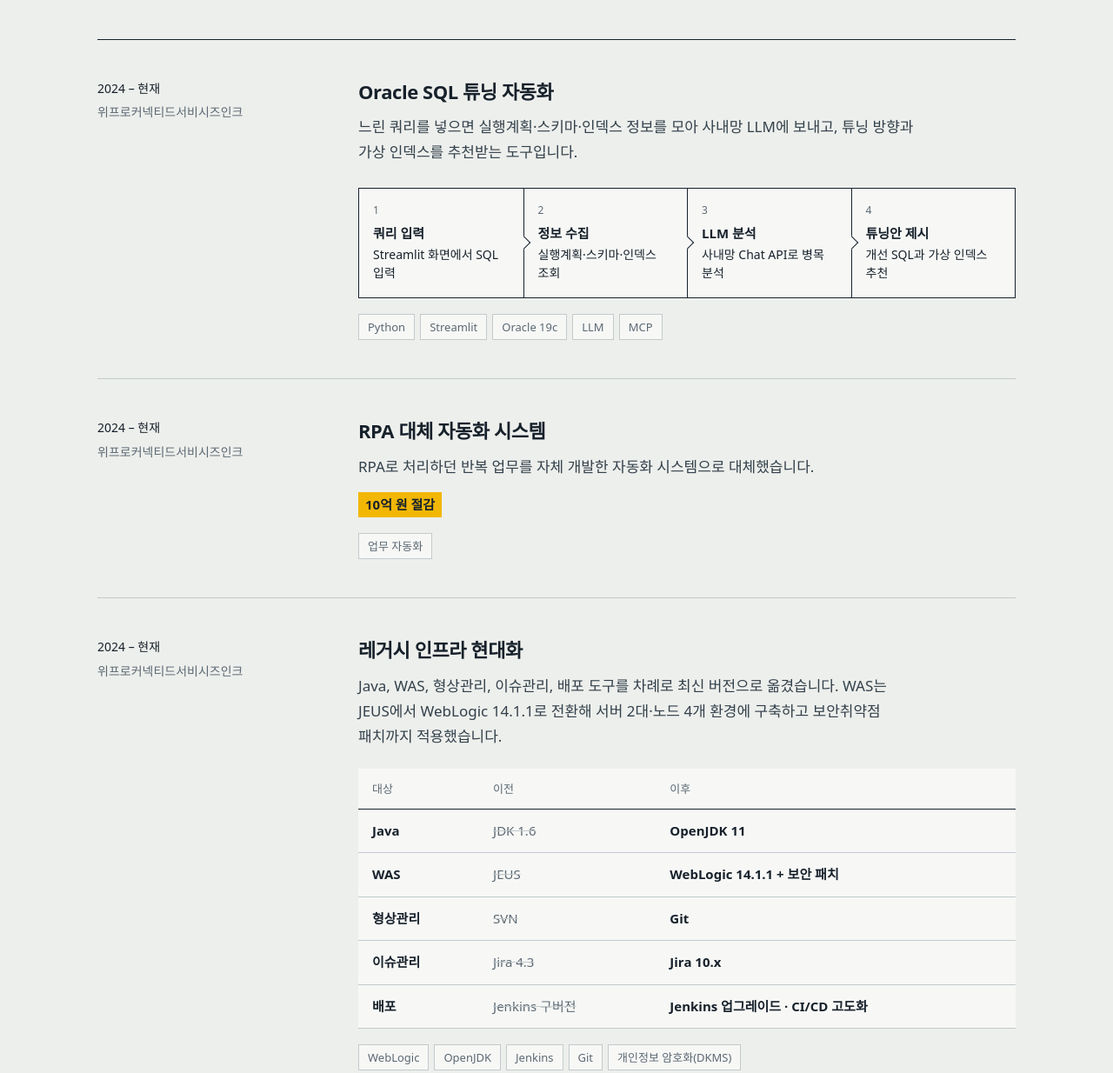
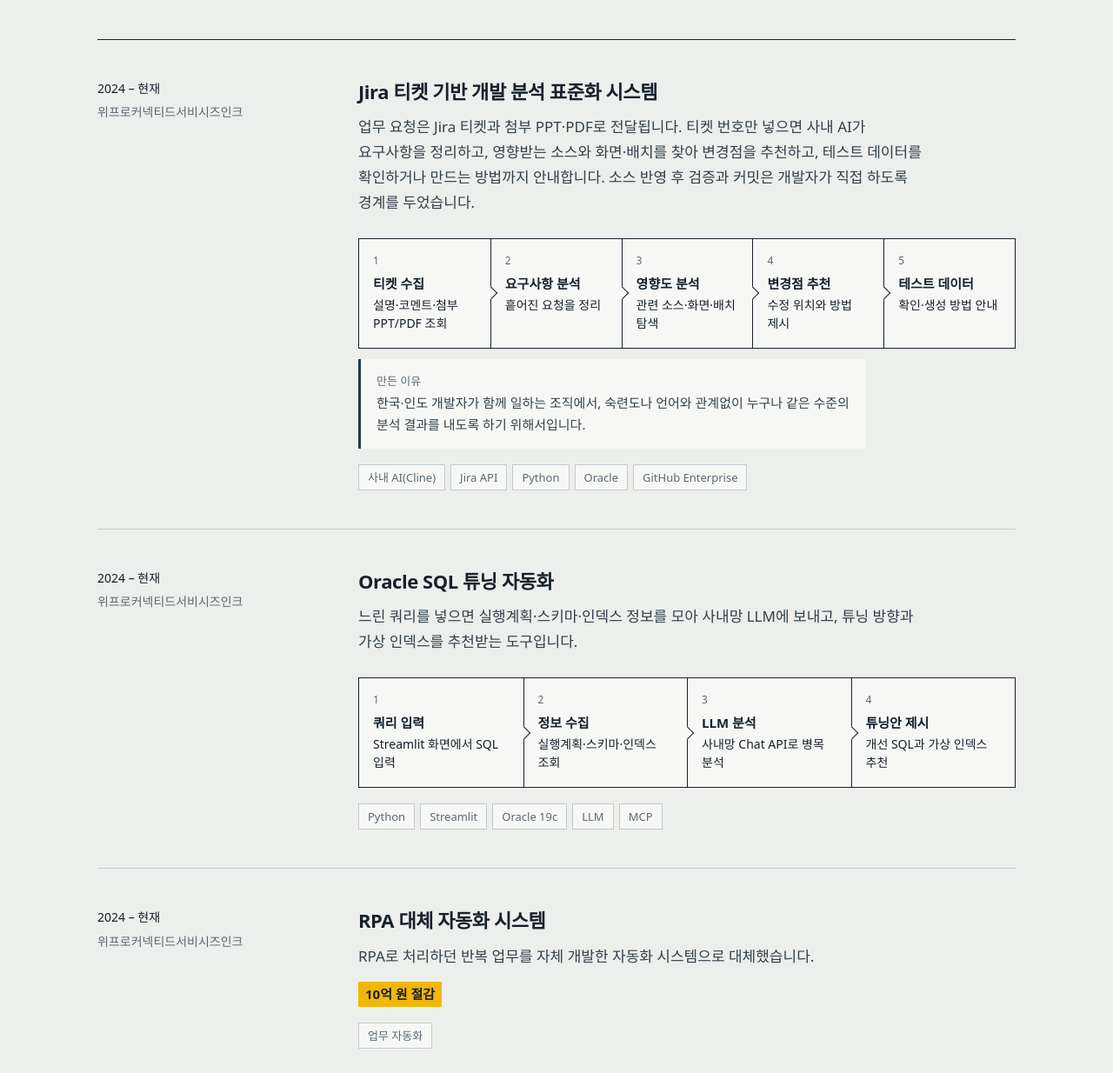
Before and after one commit to ljs7908/ljs7908.github.io, a plain HTML site: page index.html in a window 1280 px wide. Shown: the part 1380-2614 px from the top of the page at 87% size. Drawn offline with Linux system fonts and the light colour scheme; a web font is replaced by a local one.

Commit message:
Enhance layout and update project details in index.html
Updated the flow layout for five columns and adjusted the goal section styling. Modified project descriptions and updated Jira version references.

```diff
--- a/index.html
+++ b/index.html
@@ -151,6 +151,10 @@
     border-top:1px solid var(--ink);border-right:1px solid var(--ink);transform:translateY(-50%) rotate(45deg);
   }
 
+  .flow.five{grid-template-columns:repeat(5,1fr)}
+  .goal{margin-top:18px;padding:14px 18px;border-left:3px solid var(--deep);background:var(--sheet);font-size:15px;max-width:var(--measure)}
+  .goal b{display:block;font-size:13px;font-weight:500;color:var(--steel);margin-bottom:2px}
+
   /* modernization: version ledger */
   .ledger{width:100%;border-collapse:collapse;margin-top:22px;font-size:15px;background:var(--sheet);font-variant-numeric:tabular-nums}
   .ledger th,.ledger td{text-align:left;padding:12px 16px;border-bottom:1px solid var(--line)}
@@ -202,6 +206,11 @@
     .flow li:nth-child(3){border-left:0}
     .flow li:nth-child(n+3){border-top:1px solid var(--ink)}
     .flow li:nth-child(3)::after{display:none}
+    .flow.five{grid-template-columns:1fr 1fr}
+    .flow.five li:nth-child(odd){border-left:0}
+    .flow.five li:nth-child(odd)::after{display:none}
+    .flow.five li:nth-child(4){border-left:1px solid var(--ink)}
+    .flow.five li:nth-child(4)::after{display:block}
   }
   @media (max-width:680px){
     body{font-size:16px}
@@ -217,6 +226,9 @@
     .flow{grid-template-columns:1fr}
     .flow li + li{border-left:0;border-top:1px solid var(--ink)}
     .flow li + li::after{display:none}
+    .flow.five{grid-template-columns:1fr}
+    .flow.five li:nth-child(4){border-left:0}
+    .flow.five li:nth-child(4)::after{display:none}
     .creds{grid-template-columns:1fr}
     .contact{grid-template-columns:1fr;padding:44px 26px}
     section{padding-top:80px}
@@ -294,6 +306,23 @@
     <article class="project">
       <div class="meta"><span class="when">2024 – 현재</span>위프로커넥티드서비시즈인크</div>
       <div class="body">
+        <h3>Jira 티켓 기반 개발 분석 표준화 시스템</h3>
+        <p>업무 요청은 Jira 티켓과 첨부 PPT·PDF로 전달됩니다. 티켓 번호만 넣으면 사내 AI가 요구사항을 정리하고, 영향받는 소스와 화면·배치를 찾아 변경점을 추천하고, 테스트 데이터를 확인하거나 만드는 방법까지 안내합니다. 소스 반영 후 검증과 커밋은 개발자가 직접 하도록 경계를 두었습니다.</p>
+        <ol class="flow five" aria-label="처리 흐름">
+          <li><b>티켓 수집</b>설명·코멘트·첨부 PPT/PDF 조회</li>
+          <li><b>요구사항 분석</b>흩어진 요청을 정리</li>
+          <li><b>영향도 분석</b>관련 소스·화면·배치 탐색</li>
+          <li><b>변경점 추천</b>수정 위치와 방법 제시</li>
+          <li><b>테스트 데이터</b>확인·생성 방법 안내</li>
+        </ol>
+        <p class="goal"><b>만든 이유</b>한국·인도 개발자가 함께 일하는 조직에서, 숙련도나 언어와 관계없이 누구나 같은 수준의 분석 결과를 내도록 하기 위해서입니다.</p>
+        <div class="tags"><span>사내 AI(Cline)</span><span>Jira API</span><span>Python</span><span>Oracle</span><span>GitHub Enterprise</span></div>
+      </div>
+    </article>
+
+    <article class="project">
+      <div class="meta"><span class="when">2024 – 현재</span>위프로커넥티드서비시즈인크</div>
+      <div class="body">
         <h3>Oracle SQL 튜닝 자동화</h3>
         <p>느린 쿼리를 넣으면 실행계획·스키마·인덱스 정보를 모아 사내망 LLM에 보내고, 튜닝 방향과 가상 인덱스를 추천받는 도구입니다.</p>
         <ol class="flow" aria-label="처리 흐름">
@@ -327,7 +356,7 @@
             <tr><th scope="row">Java</th><td class="from">JDK 1.6</td><td class="to">OpenJDK 11</td></tr>
             <tr><th scope="row">WAS</th><td class="from">JEUS</td><td class="to">WebLogic 14.1.1 + 보안 패치</td></tr>
             <tr><th scope="row">형상관리</th><td class="from">SVN</td><td class="to">Git</td></tr>
-            <tr><th scope="row">이슈관리</th><td class="from">Jira 4.3</td><td class="to">Jira 10.x</td></tr>
+            <tr><th scope="row">이슈관리</th><td class="from">Jira 4.3</td><td class="to">Jira 11.x</td></tr>
             <tr><th scope="row">배포</th><td class="from">Jenkins 구버전</td><td class="to">Jenkins 업그레이드 · CI/CD 고도화</td></tr>
           </tbody>
         </table>
@@ -367,8 +396,9 @@
           <ul>
             <li>10억 원 규모 금형양산시스템 프로젝트 PM, 금형 ERP·SCM 개발/유지보수</li>
             <li>RPA 대체 자동화 시스템 개발(10억 원 절감), Oracle SQL 튜닝 자동화 PoC</li>
+            <li>Jira 티켓 기반 개발 분석 표준화 시스템 개발 (요구사항·영향도 분석, 변경점·테스트 데이터 추천)</li>
             <li>MCP 서버, RAG 챗봇, 오류분석 PoC 개발</li>
-            <li>JDK 1.6→OpenJDK 11, JEUS→WebLogic 14.1.1, Jira 4.3→10.x, SVN→Git, Jenkins CI/CD</li>
+            <li>JDK 1.6→OpenJDK 11, JEUS→WebLogic 14.1.1, Jira 4.3→11.x, SVN→Git, Jenkins CI/CD</li>
             <li>개인정보 암호화(DKMS) 적용</li>
           </ul>
         </div>
```
